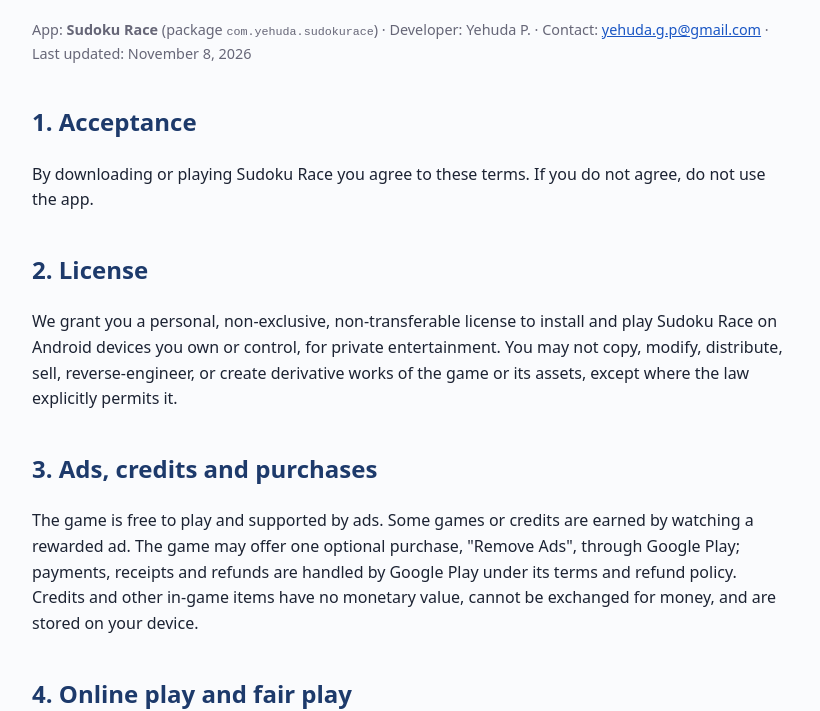
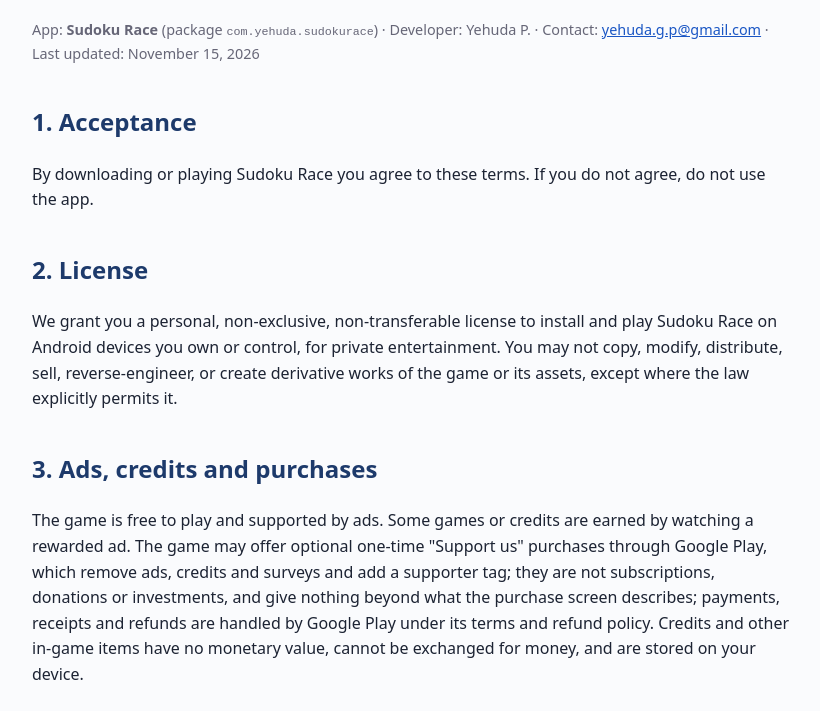
Before and after one commit to megapod/megapod.github.io, a plain HTML site: page sudoku/terms.html in a window 1280 px wide. Shown: the part 100-811 px from the top of the page, without its empty margins (228-1048 px from the left). Drawn offline with Linux system fonts and the light colour scheme.

Commit message:
Sudoku: Support us purchases from 1.0.39 (53) - privacy + terms
Co-Authored-By: Claude Opus 5.5 <noreply@anthropic.com>

```diff
--- a/sudoku/terms.html
+++ b/sudoku/terms.html
@@ -1,9 +1,9 @@
 <!doctype html><html lang="en"><head><meta charset="utf-8"><meta name="viewport" content="width=device-width,initial-scale=1"><title>Sudoku Race — Terms of Service</title><style>body{font-family:system-ui,Segoe UI,Arial,sans-serif;max-width:760px;margin:0 auto;padding:24px;line-height:1.6;color:#1c2333;background:#fafbfd}h1{color:#12213f}h2{color:#1d3a6b;margin-top:1.6em}.small{color:#667;font-size:.9em}a{color:#1a56c4}</style></head><body>
 <h1>Terms of Service — Sudoku Race</h1>
-<p class="small">App: <b>Sudoku Race</b> (package <code>com.yehuda.sudokurace</code>) · Developer: Yehuda P. · Contact: <a href="mailto:yehuda.g.p@gmail.com">yehuda.g.p@gmail.com</a> · Last updated: November 8, 2026</p>
+<p class="small">App: <b>Sudoku Race</b> (package <code>com.yehuda.sudokurace</code>) · Developer: Yehuda P. · Contact: <a href="mailto:yehuda.g.p@gmail.com">yehuda.g.p@gmail.com</a> · Last updated: November 15, 2026</p>
 <h2>1. Acceptance</h2><p>By downloading or playing Sudoku Race you agree to these terms. If you do not agree, do not use the app.</p>
 <h2>2. License</h2><p>We grant you a personal, non-exclusive, non-transferable license to install and play Sudoku Race on Android devices you own or control, for private entertainment. You may not copy, modify, distribute, sell, reverse-engineer, or create derivative works of the game or its assets, except where the law explicitly permits it.</p>
-<h2>3. Ads, credits and purchases</h2><p>The game is free to play and supported by ads. Some games or credits are earned by watching a rewarded ad. The game may offer one optional purchase, "Remove Ads", through Google Play; payments, receipts and refunds are handled by Google Play under its terms and refund policy. Credits and other in-game items have no monetary value, cannot be exchanged for money, and are stored on your device.</p>
+<h2>3. Ads, credits and purchases</h2><p>The game is free to play and supported by ads. Some games or credits are earned by watching a rewarded ad. The game may offer optional one-time "Support us" purchases through Google Play, which remove ads, credits and surveys and add a supporter tag; they are not subscriptions, donations or investments, and give nothing beyond what the purchase screen describes; payments, receipts and refunds are handled by Google Play under its terms and refund policy. Credits and other in-game items have no monetary value, cannot be exchanged for money, and are stored on your device.</p>
 <h2>4. Online play and fair play</h2><p>Online play and "Play with friends" are optional. If your player name is shown to other players, it must not be offensive, impersonate anyone, or contain contact details; we may change or remove such a name. You may not use cheats, exploits, automation, or modified versions of the app, and you may not interfere with the app, its servers or other players. We may limit or end online access for anyone who does.</p>
 <h2>5. Intellectual property</h2><p>The game, including its code, art, music and sounds, is owned by the developer or used under license. All rights not expressly granted are reserved.</p>
 <h2>6. Availability and changes</h2><p>We may update, change, suspend or discontinue the app or any feature at any time. Updates may be required to keep playing, in particular to play online.</p>
```
Also changed, not shown: sudoku/privacy.html (+2 -2 lines).
